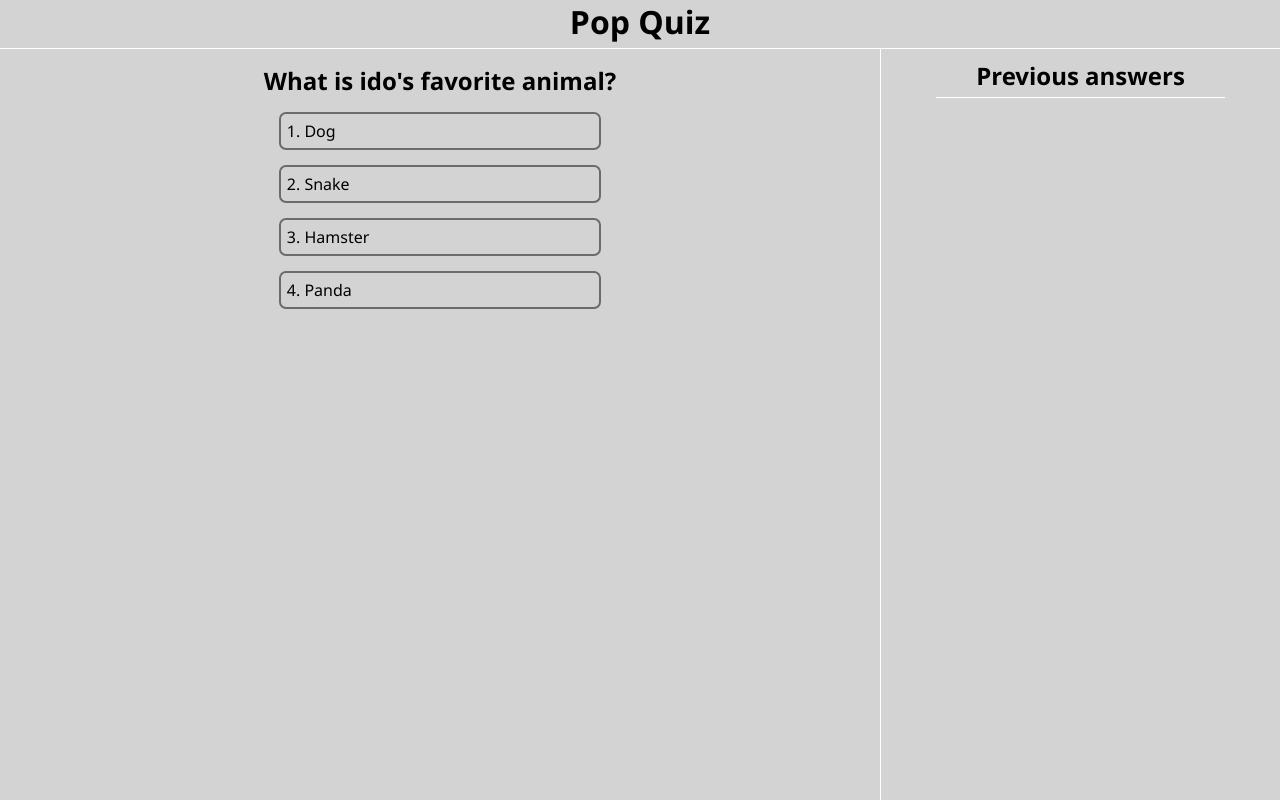
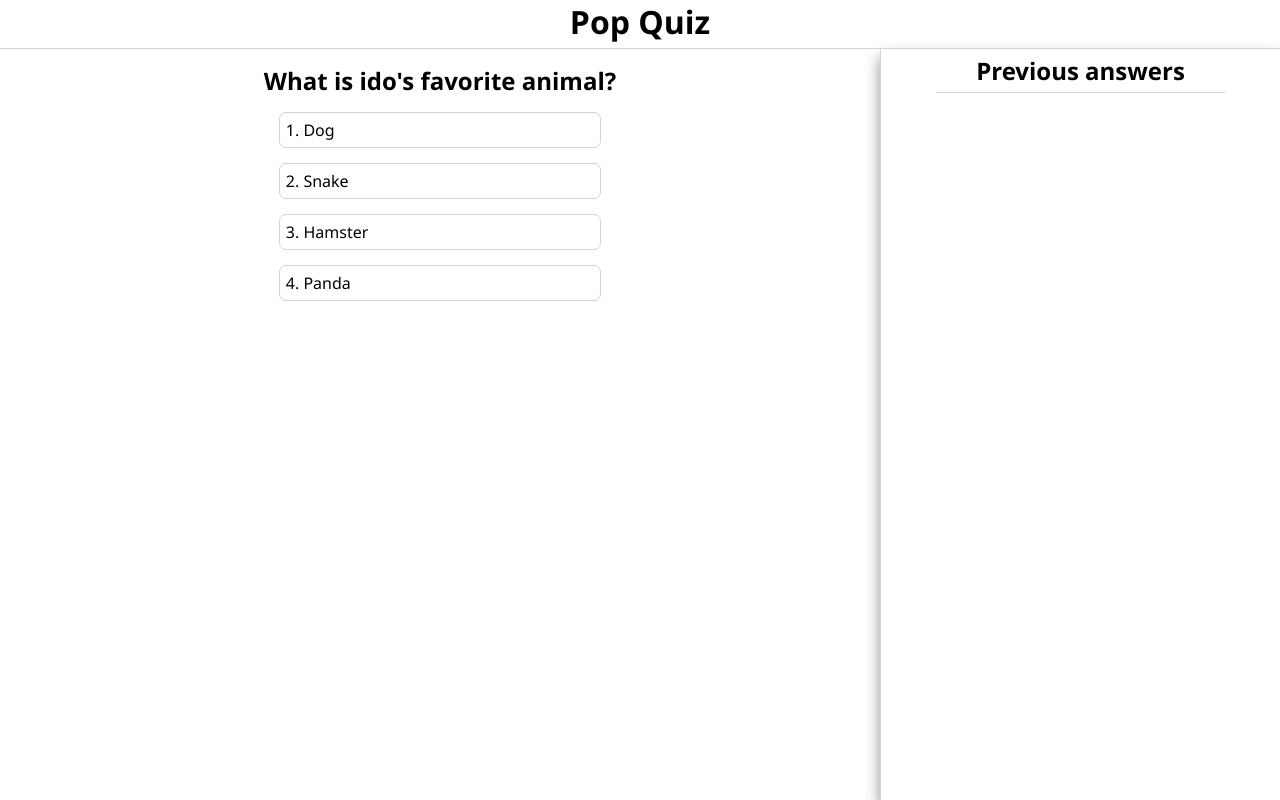
Before and after one commit to IdoAmar/AngularCourse, an Angular app in the folder pop-quiz/: page / in a window 1280 px wide. Built offline with nearby package versions, Linux system fonts and the light colour scheme.

Commit message:
added cool shadows and shadows animations

```diff
--- a/pop-quiz/src/app/Components/interactive-li/interactive-li.component.css
+++ b/pop-quiz/src/app/Components/interactive-li/interactive-li.component.css
@@ -2,7 +2,8 @@ li {
   list-style: none;
   margin: 15px;
   padding: 6px;
-  border: 2px solid rgb(107, 107, 107);
+  border: 1px solid lightgray;
+
   cursor: pointer;
   -webkit-touch-callout: none;
   -webkit-user-select: none;
@@ -12,12 +13,8 @@ li {
   user-select: none;
 }
 
-.hovered {
-  border: 2px solid black;
-  color: black
+/* .hovered {
 }
 
 .selected {
-  border: 2px solid rgb(158, 93, 202);
-
-}
+} */
--- a/pop-quiz/src/app/Components/interactive-li/interactive-li.component.html
+++ b/pop-quiz/src/app/Components/interactive-li/interactive-li.component.html
@@ -1,6 +1,5 @@
-<li (mouseover) = "onMouseOver()" (mouseout) = "onMouseOut()"
+<li #listItem (mouseover) = "onMouseOver()" (mouseout) = "onMouseOut()"
     [ngClass] = "{'hovered' :(isHovered === true && isMouseDown !== true) , 'selected' : isMouseDown === true}"
-    (mousedown) = "onMouseDown()"
-    (mouseout) = "onMouseOut()">
+    (mousedown) = "onMouseDown()">
     <ng-content ></ng-content>
 </li>
--- a/pop-quiz/src/app/Components/interactive-li/interactive-li.component.ts
+++ b/pop-quiz/src/app/Components/interactive-li/interactive-li.component.ts
@@ -1,32 +1,85 @@
-import { Component, OnInit, Input, HostListener} from '@angular/core';
+import { Component, OnInit, Input, HostListener, ViewChild, ElementRef, AfterViewInit } from '@angular/core';
 @Component({
   selector: 'app-interactive-li',
   templateUrl: './interactive-li.component.html',
   styleUrls: ['./interactive-li.component.css']
 })
-export class InteractiveLiComponent implements OnInit {
+export class InteractiveLiComponent implements OnInit, AfterViewInit {
 
   isHovered = false;
   isMouseDown = false;
+
+  @ViewChild('listItem') listItem: ElementRef | undefined;
+  currentElement: HTMLElement | undefined
+  blurRadius: number = 0;
+
+  readonly intervalTime: number = 6;
+  readonly maxBlurRadius: number = 10;
+  readonly clickedBlurRadius: number = 6;
+
+  constructor() {
+  }
+  ngAfterViewInit(): void {
+    this.currentElement = this.listItem?.nativeElement;
+  }
+
   ngOnInit(): void {
+
   }
-  onMouseOver(){
-    if(this.isMouseDown){
+  onMouseOver() {
+    if (this.isMouseDown) {
       this.isHovered = false;
     }
-    else{
-    this.isHovered = true;
+    else {
+      this.isHovered = true;
+      let interval = setInterval(() => {
+        if (this.currentElement !== undefined) {
+          this.currentElement.style.boxShadow = "0px 0px " + this.blurRadius + "px " + "1px " + "gray"
+          this.blurRadius++
+        }
+        if (this.blurRadius > this.maxBlurRadius || !this.isHovered || this.isMouseDown) {
+          clearInterval(interval);
+        }
+      }, this.intervalTime)
     }
   }
-  onMouseOut(){
+  onMouseOut() {
     this.isHovered = false;
+    let interval = setInterval(() => {
+      if (!this.isMouseDown) {
+        if (this.currentElement !== undefined) {
+          this.currentElement.style.boxShadow = "0px 0px " + this.blurRadius + "px " + "1px " + "gray";
+          this.blurRadius--;
+
+          if (this.blurRadius < 0 || this.isHovered || this.isMouseDown) {
+            this.currentElement.style.boxShadow = "";
+            clearInterval(interval);
+          }
+        }
+      }
+    }, this.intervalTime)
   }
-  onMouseDown(){
+  onMouseDown() {
+    let interval = setInterval(() => {
+      if (this.currentElement !== undefined) {
+        this.currentElement.style.boxShadow = "0px 0px " + this.blurRadius + "px " + "1px " + "gray";
+        if (this.blurRadius < this.clickedBlurRadius) {
+          this.blurRadius++;
+        }
+        else {
+          this.blurRadius--;
+        }
+        if (this.blurRadius === this.clickedBlurRadius || !this.isMouseDown) {
+          clearInterval(interval);
+        }
+      }
+    }, this.intervalTime );
     this.isMouseDown = true;
+
   }
 
-  @HostListener('document:mouseup',['$event'])
-  onMouseUp(){
+  @HostListener('document:mouseup', ['$event'])
+  onMouseUp() {
     this.isMouseDown = false;
   }
 
--- a/pop-quiz/src/app/Components/questions-history/questions-history.component.css
+++ b/pop-quiz/src/app/Components/questions-history/questions-history.component.css
@@ -1,5 +1,7 @@
 div{
-    margin: 5px;
+    margin-left: 15px;
+    margin-right: 15px;
+    margin-bottom: 20px;
     padding: 5px;
 }
 h2{
@@ -8,8 +10,7 @@ h2{
     padding-left: 40px;
     padding-right: 40px;
     padding-bottom: 5px;
-    margin-bottom: 10px;
-    border-bottom: 1px solid white;
+    border-bottom: 1px solid lightgray;
     border-radius: 0px;
 }
 h3 {
@@ -27,10 +28,11 @@ p{
 }
 
 .wrong{
-    border: 2px solid rgb(255, 93, 34);
+    border: 1px solid rgba(255, 160, 122, 0.8);
+    box-shadow: 0px 0px 8px 2px lightsalmon;
+}
+.right{
+    border: 1px solid rgba(144, 238, 144, 0.9);
+    box-shadow: 0px 0px 8px 2px lightgreen;
 
 }
-.right{
-    border: 2px solid rgb(0, 190, 0);
-
-}
--- a/pop-quiz/src/app/app.component.css
+++ b/pop-quiz/src/app/app.component.css
@@ -7,7 +7,7 @@
 
 .titleContainer{
     grid-area: 1 / 1 / 2 / -1;
-    border-bottom: 1px solid white;
+    border-bottom: 1px solid lightgray;
     border-radius: 0px;
     padding-bottom: 5px;
     position:relative;
@@ -30,7 +30,8 @@
 
 .summaryContainer{
     grid-area : 2 / 2 / -1 / -1;
-    border-left: 1px solid white;
+    border-left: 1px solid lightgray;
+    box-shadow: 0px 8px 15px -1px gray;
     border-radius: 0px;
 
 }
@@ -38,7 +39,8 @@
     display: inline-block;
 }
 .resultDisplay{
-    border: 1px solid rgb(116, 116, 116);
+    border: 1px solid rgba(128, 128, 128, 0.7);
+    box-shadow: 0px 0px 10px 1px gray;
     padding: 5px;
 }
 h2,h1{
--- a/pop-quiz/src/styles.css
+++ b/pop-quiz/src/styles.css
@@ -3,7 +3,7 @@
 html , body{
     width : 100%;
     height: 100%;
-    background-color: rgb(211, 211, 211);
+    background-color: rgb(255, 255, 255);
 }
 body{
     display: grid;
```
